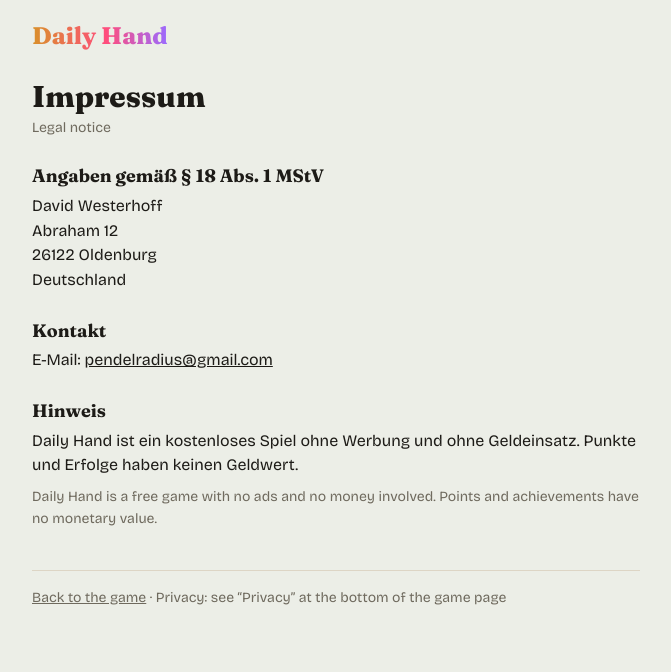
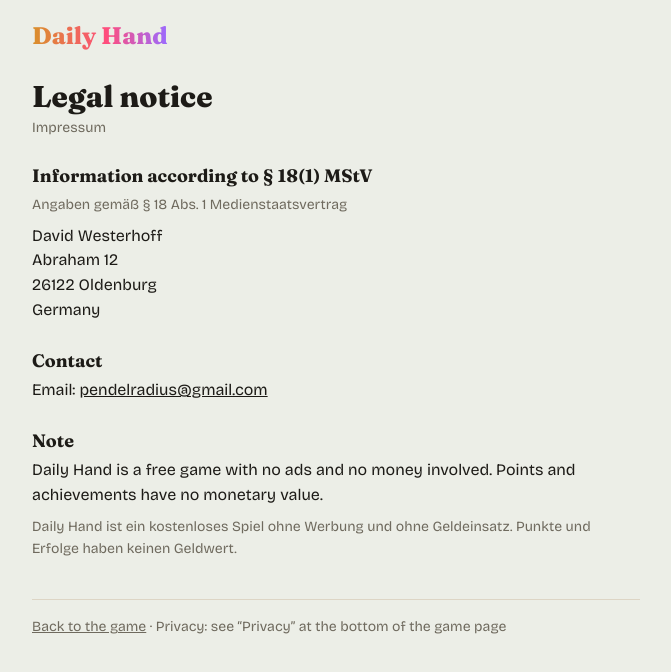
Before and after one commit to david-westerhoff/dailyhand, a website: page src/impressum.html in a window 1280 px wide. Shown: the whole page, without its empty margins (304-975 px from the left). Drawn offline with Linux system fonts and the light colour scheme; files whose address does not match are found by name.

Commit message:
Legal notice in English, German terms kept in small print
Co-Authored-By: Claude Opus 5.5 <noreply@anthropic.com>

```diff
--- a/src/impressum.html
+++ b/src/impressum.html
@@ -5,11 +5,11 @@
   (Name und Anschrift); mit Einnahmen oder Werbung zusätzlich § 5 DDG: dann E-Mail UND ein zweiter schneller
   Kontaktweg (Telefon oder Kontaktformular). Anschrift ladungsfähig, kein Postfach.
 -->
-<html lang="de">
+<html lang="en">
 <head>
 <meta charset="utf-8">
 <meta name="viewport" content="width=device-width, initial-scale=1, viewport-fit=cover">
-<title>Impressum · Daily Hand</title>
+<title>Legal notice (Impressum) · Daily Hand</title>
 <meta name="robots" content="noindex">
 <style>
 @font-face { font-family: "Bricolage Grotesque"; src: url("fonts/bricolage-grotesque-latin.woff2") format("woff2"); font-weight: 200 800; font-display: swap; }
@@ -34,18 +34,19 @@ a:focus-visible { outline: 2px solid var(--accent); outline-offset: 2px; }
 <body>
 <main>
   <a class="brand" href="./">Daily Hand</a>
-  <h1>Impressum</h1>
-  <p class="en">Legal notice</p>
+  <h1>Legal notice</h1>
+  <p class="en">Impressum</p>
 
-  <h2>Angaben gemäß § 18 Abs. 1 MStV</h2>
-  <p>David Westerhoff<br>Abraham 12<br>26122 Oldenburg<br>Deutschland</p>
+  <h2>Information according to § 18(1) MStV</h2>
+  <p class="en">Angaben gemäß § 18 Abs. 1 Medienstaatsvertrag</p>
+  <p>David Westerhoff<br>Abraham 12<br>26122 Oldenburg<br>Germany</p>
 
-  <h2>Kontakt</h2>
-  <p>E-Mail: <a href="mailto:pendelradius@gmail.com">pendelradius@gmail.com</a></p>
+  <h2>Contact</h2>
+  <p>Email: <a href="mailto:pendelradius@gmail.com">pendelradius@gmail.com</a></p>
 
-  <h2>Hinweis</h2>
-  <p>Daily Hand ist ein kostenloses Spiel ohne Werbung und ohne Geldeinsatz. Punkte und Erfolge haben keinen Geldwert.</p>
-  <p class="en">Daily Hand is a free game with no ads and no money involved. Points and achievements have no monetary value.</p>
+  <h2>Note</h2>
+  <p>Daily Hand is a free game with no ads and no money involved. Points and achievements have no monetary value.</p>
+  <p class="en">Daily Hand ist ein kostenloses Spiel ohne Werbung und ohne Geldeinsatz. Punkte und Erfolge haben keinen Geldwert.</p>
 
   <footer><a href="./">Back to the game</a> · Privacy: see “Privacy” at the bottom of the game page</footer>
 </main>
```
